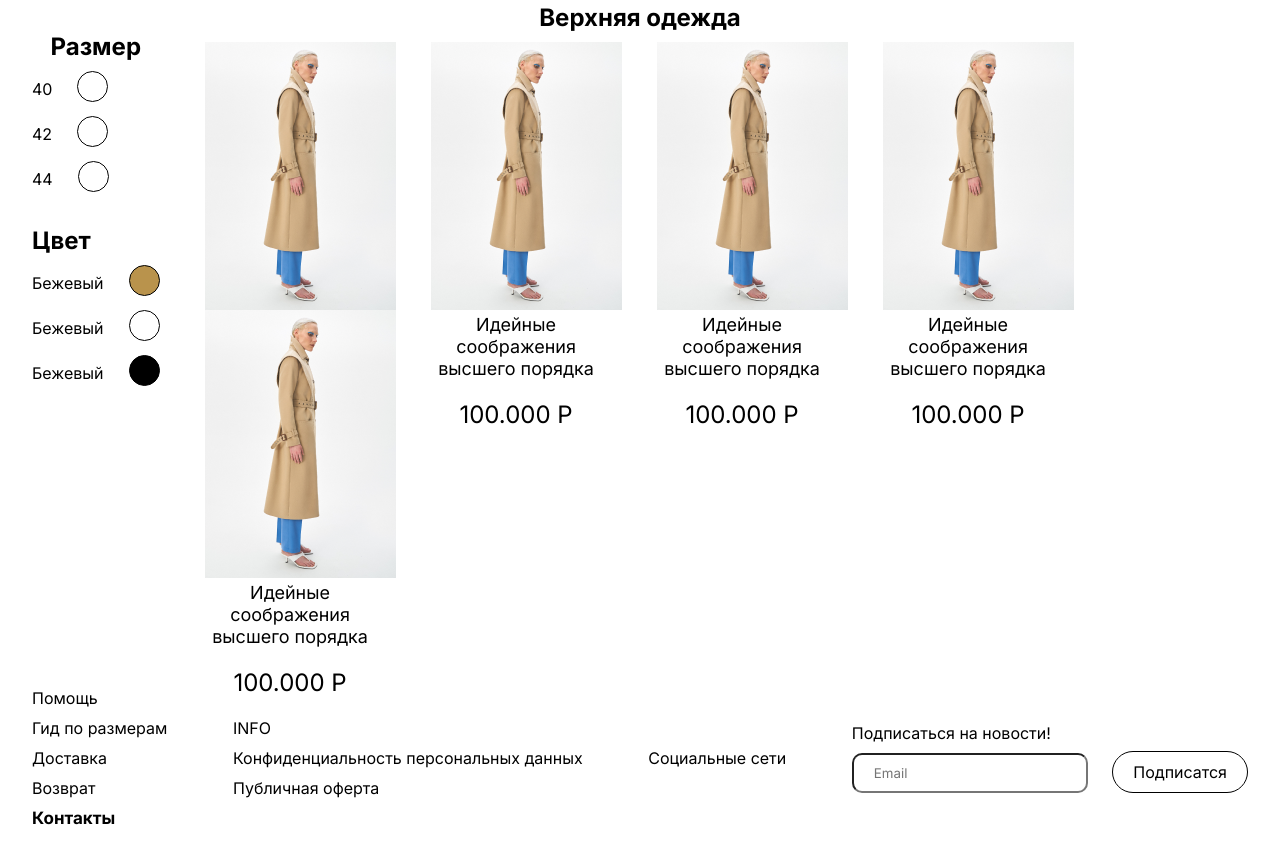
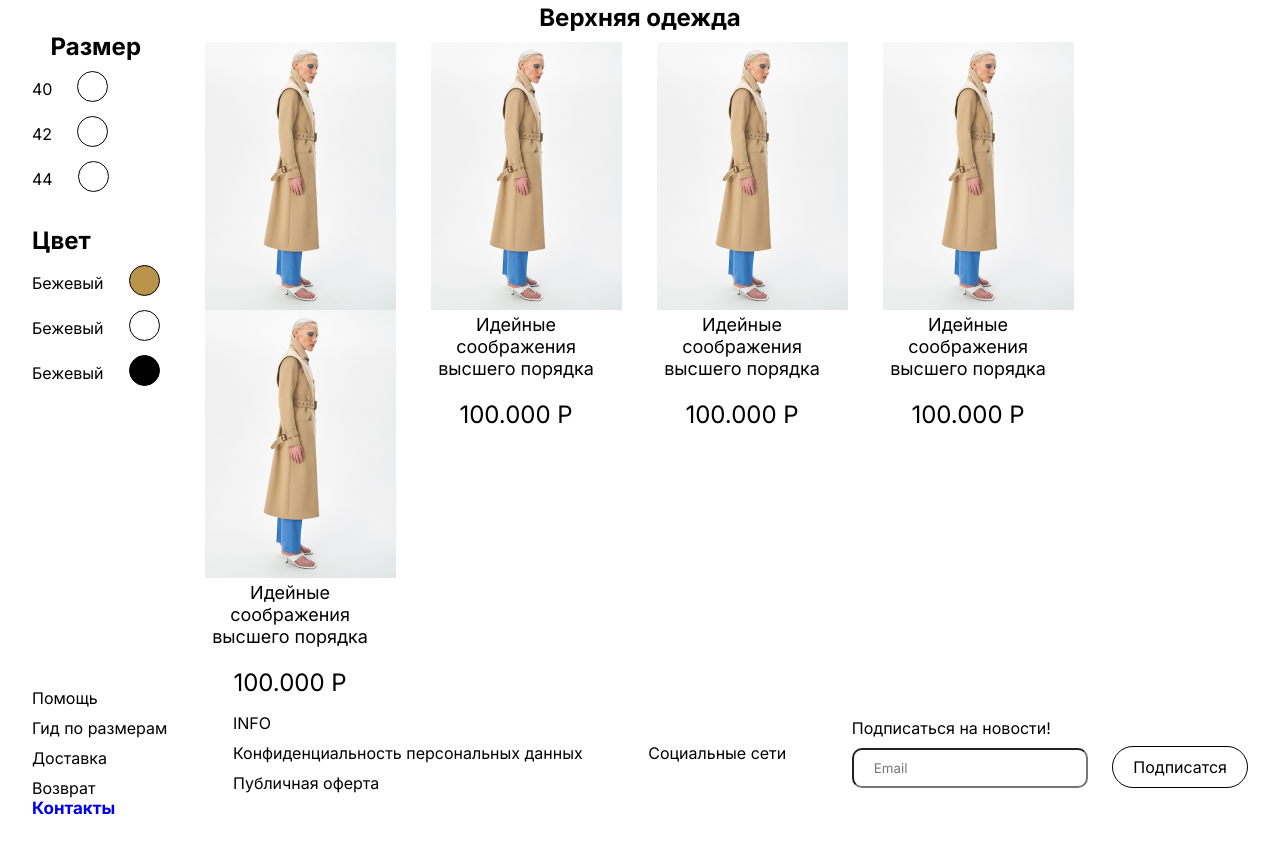
Before and after one commit to rakhimmmmm23/stanislav-v2, a plain HTML site: page last.html in a window 1280 px wide. Shown: the part 829-1693 px from the top of the page. Drawn offline with Linux system fonts and the light colour scheme.

Commit message:
Update last.html

```diff
--- a/last.html
+++ b/last.html
@@ -134,7 +134,8 @@
             <div class="gid" style="margin-top: 10px;">Гид по размерам</div>
             <div class="deliver" style="margin-top: 10px;">Доставка</div>
             <div class="giveback" style="margin-top: 10px;">Возврат</div>
-                      <div class="contacts" href="map.html" style="font-size:17px;font-weight:700;margin-top: 10px;">Контакты</div>
+                          <a class="contacts" href="map.html" style="font-size:17px;font-weight:700;margin-top: 10px;">Контакты</a>
+
 
           </div>
           <div class="info">
```
